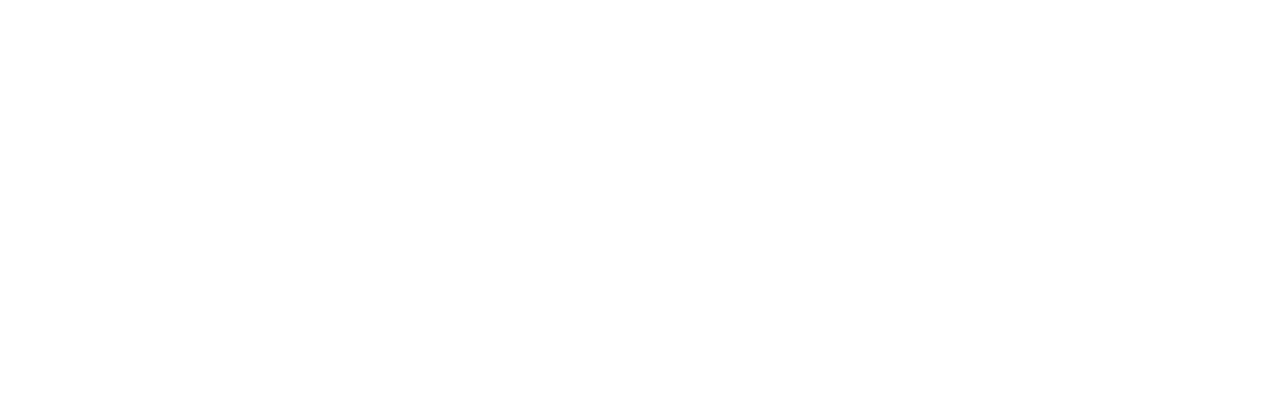
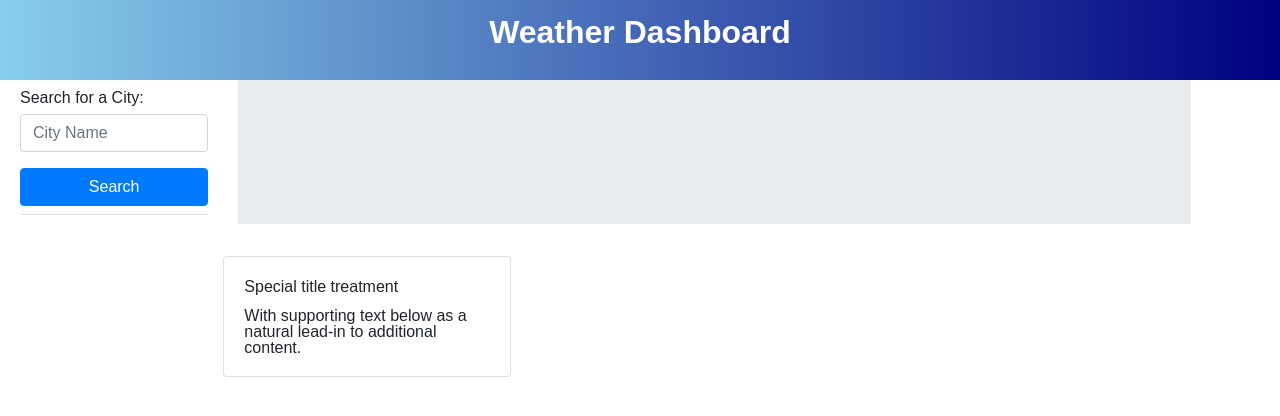
Before and after one commit to skerans/Weather-app-week6, a plain HTML site: page index.html in a window 1280 px wide. Drawn offline with nearby package versions, Linux system fonts and the light colour scheme; no server answers.

Commit message:
added reset css file to folder

```diff
--- /dev/null
+++ b/assets/css/reset.css
@@ -0,0 +1,30 @@
+
+* {
+  margin: 0;
+  padding: 0;
+  box-sizing: border-box;
+}
+
+html {
+  height: 100%;
+}
+
+body {
+  min-height: 100%;
+  line-height: 1;
+  font-family: sans-serif;
+}
+
+h1, h2, h3, h4, h5, h6 {
+  font-size: 100%;
+}
+
+input, select, option, optgroup, textarea, button,
+pre, code {
+  font-size: 100%;
+  font-family: inherit;
+}
+
+ol, ul {
+  list-style: none;
+}
--- a/assets/css/style.css
+++ b/assets/css/style.css
@@ -0,0 +1,21 @@
+
+
+header{
+  background-image: linear-gradient(to right, skyblue , navy);
+  padding: 1rem;
+  font-weight: bold;
+  color: white;
+  text-align: center;
+  font-size: 2rem;
+
+}
+
+
+input, label {
+  display: block
+}
+
+aside {
+  padding: 10px;
+  margin-left: 20px
+}
--- a/assets/js/script.js
+++ b/assets/js/script.js
@@ -0,0 +1,17 @@
+const APIKey = "65686d33b2a24534eb747adcc2cd72d1";
+city = "Denver";
+
+weatherURL = `http://api.openweathermap.org/data/2.5/weather?q=${city}&appid=${APIKey}`;
+
+function getApi(requestURL) {
+
+fetch(requestURL)
+  .then(function (response) {
+    return response.json();
+  })
+  .then(function (data) {
+    console.log(data);
+  })
+}
+
+getApi(weatherURL);
--- a/index.html
+++ b/index.html
@@ -1,12 +1,55 @@
 <!DOCTYPE html>
 <html lang="en">
+
 <head>
   <meta charset="UTF-8">
   <meta http-equiv="X-UA-Compatible" content="IE=edge">
   <meta name="viewport" content="width=device-width, initial-scale=1.0">
   <title>Document</title>
+  <link rel="stylesheet" href="https://cdn.jsdelivr.net/npm/bootstrap@4.6.1/dist/css/bootstrap.min.css"
+    integrity="sha384-zCbKRCUGaJDkqS1kPbPd7TveP5iyJE0EjAuZQTgFLD2ylzuqKfdKlfG/eSrtxUkn" crossorigin="anonymous">
+  <link rel="stylesheet" href="./assets/css/style.css">
+  <link rel="stylesheet" href="./assets/css/reset.css">
 </head>
+
 <body>
+  <header>
+    <p>
+      Weather Dashboard
+    </p>
+  </header>
+  <main class="row">
+    <aside class="col-2">
+      <form>
+        <div class="form-group d-flex flex-wrap">
+          <label class="w-100" for="city-search">Search for a City:</label>
+          <input type="text" class="form-control" id="city-search" placeholder="City Name">
+        </div>
+        <div class="border-bottom">
+          <button type="submit" class="btn btn-primary mb-2 w-100">Search</button>
+        </div>
+        <ul class="locations">
+        </ul>
+      </form>
+    </aside>
+    <div class="col-9">
+      <div class="jumbotron jumbotron-fluid">
+        <div class="container">
+          <h3 class="display-4"></h>
+          <p class="lead"></p>
+        </div>
+      </div>
+      <div class="row">
+        <div class="card" style="width: 18rem;">
+          <div class="card-body">
+            <h5 class="card-title">Special title treatment</h5>
+            <p class="card-text">With supporting text below as a natural lead-in to additional content.</p>
+          </div>
+        </div>
+      </div>
+    </div>
+  </main>
+  <script src="./assets/js/script.js"></script>
+</body>
 
-</body>
 </html>
```
